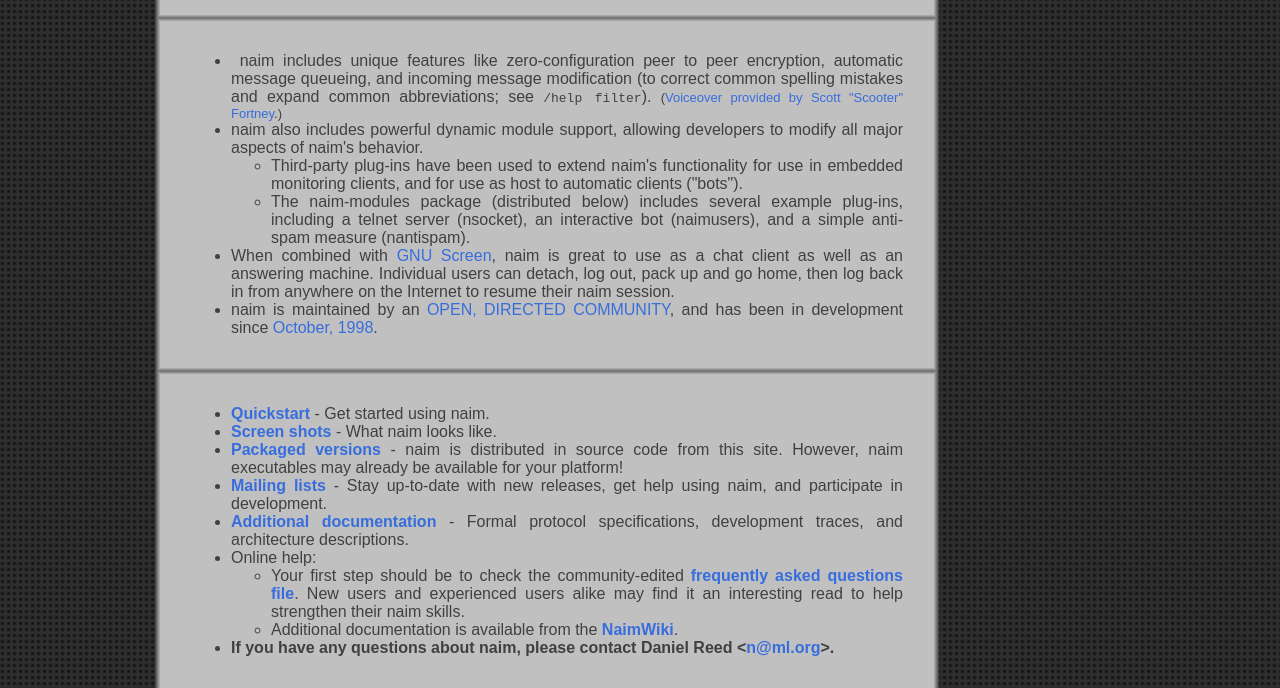
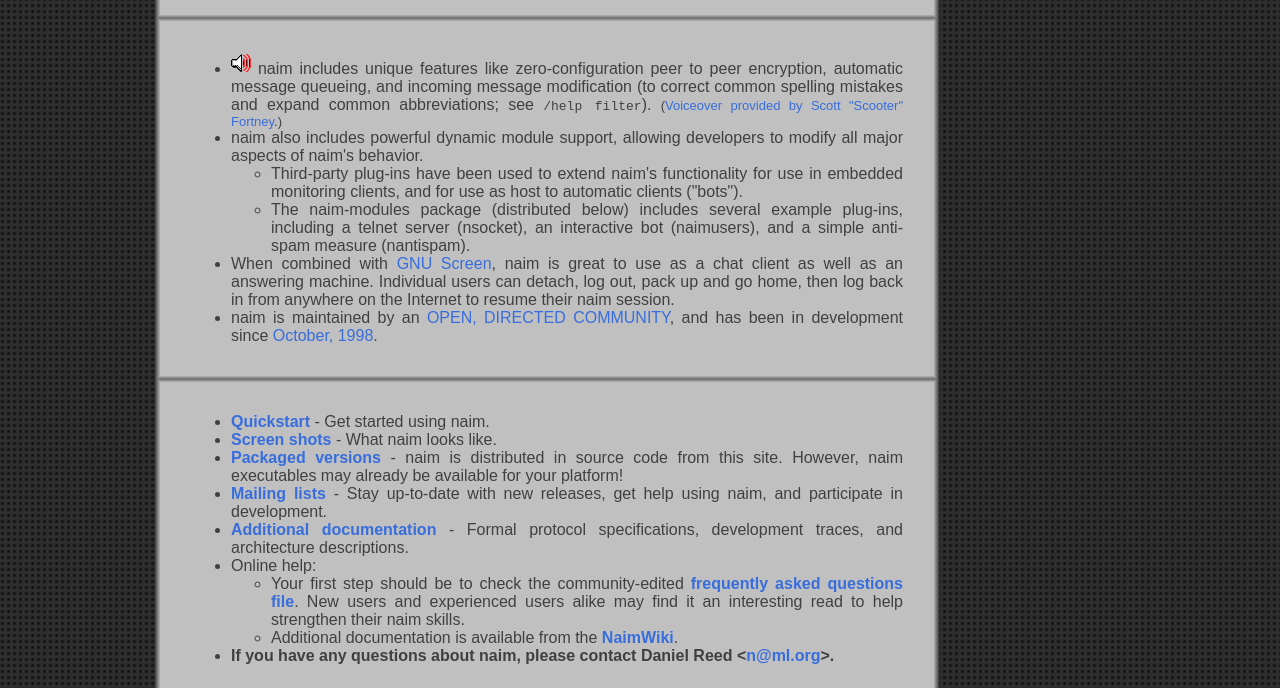
Before and after one commit to nmlorg/naim, a plain HTML site: page index.html in a window 1280 px wide. Shown: the part 237-925 px from the top of the page. Drawn offline with Linux system fonts and the light colour scheme; the site is published under a folder, as on GitHub Pages, so addresses that start at the root find nothing; a web font is replaced by a local one.

Commit message:
Fix the lone absolutely anchored image reference (which is broken on http://nmlorg.github.io/naim/).

```diff
--- a/index.html
+++ b/index.html
@@ -222,7 +222,7 @@ naim is a console client for <a target="_top" href="http://en.wikipedia.org/wiki
 
 	<ul style="margin: 0">
 		<li>
-		<a href="http://node4.cdn.modestbox.com/yZ-UqSGa~iFWMdVOiYz~A-nNpGBj~o8VsR1ETgX~hp1cj-M/naim/voiceover.mp3"><img src="/icons/sound1.gif" alt="" border="0"/></a>
+		<a href="http://node4.cdn.modestbox.com/yZ-UqSGa~iFWMdVOiYz~A-nNpGBj~o8VsR1ETgX~hp1cj-M/naim/voiceover.mp3"><img src="icons/sound1.gif" alt="" border="0"/></a>
 		naim includes unique features like zero-configuration peer to peer encryption, automatic message queueing, and incoming message modification (to correct common spelling mistakes and expand common abbreviations; see <code>/help filter</code>).
 		<font size="-1">(<a href="http://www.takemyvoice.com/">Voiceover provided by Scott "Scooter" Fortney</a>.)</font>
 		</li>
```
